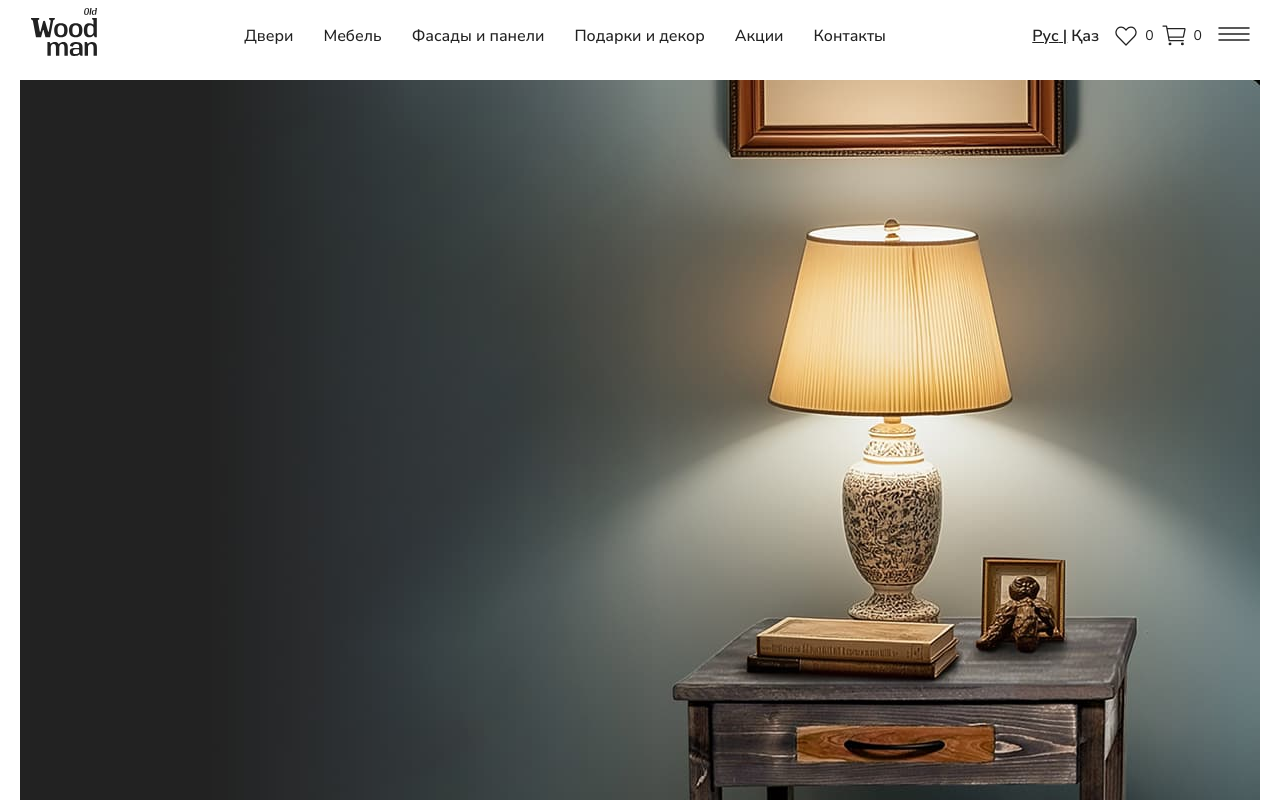
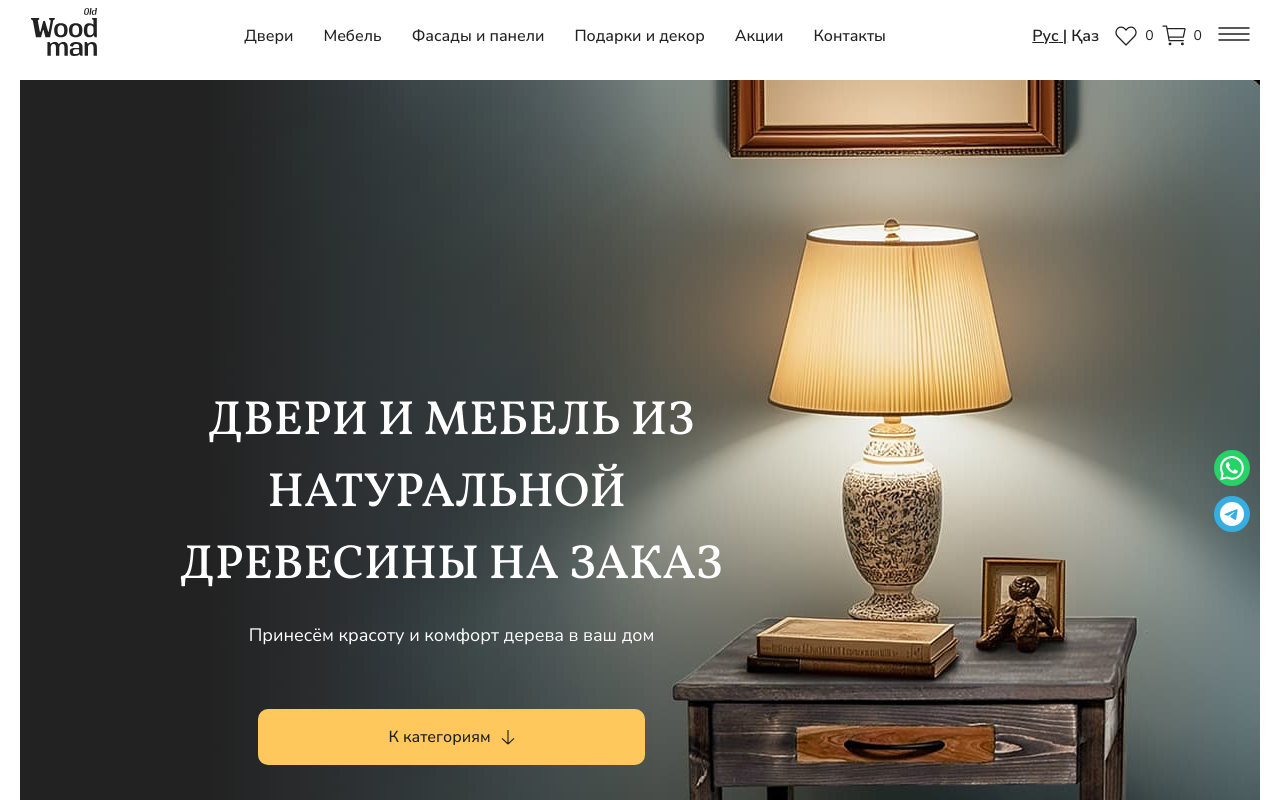
Before and after one commit to web-developer108/old-woodman, a React (Vite) app in the folder old-woodman-front/: page / in a window 1280 px wide. Shown: the top 800 px of the page. Built offline with nearby package versions, Linux system fonts and the light colour scheme.

Commit message:
home-page | added text to hero section

```diff
--- /dev/null
+++ b/old-woodman-front/src/components/icons/arrow-bottom-icon/arrow-bottom-icon.tsx
@@ -0,0 +1,11 @@
+import React from 'react';
+
+
+export const ArrowBottomIcon: React.FC = () => {
+  return (
+    <svg width="14" height="15" viewBox="0 0 14 15" fill="none" xmlns="http://www.w3.org/2000/svg">
+      <path d="M13 8.4L7 14M7 14L1 8.4M7 14L7 -2.62268e-07" stroke="#222222" strokeWidth="1.15"/>
+    </svg>
+
+  );
+};
--- a/old-woodman-front/src/i18n/locales/kk/home.json
+++ b/old-woodman-front/src/i18n/locales/kk/home.json
@@ -1,4 +1,7 @@
 {
   "title": "Old Woodman",
-  "description" : "Мебель на заказ от Old Woodman — стиль и качество"
+  "description" : "Мебель на заказ от Old Woodman — стиль и качество",
+  "hero.title" : "Есіктер мен жиһаз\nтабиғи ағаштан жасалған",
+  "hero.description" : "Ағаштың сұлулығы мен жайлылығын үйіңізге әкелейік",
+  "hero.button" : "Санаттарға"
 }
--- a/old-woodman-front/src/i18n/locales/ru/home.json
+++ b/old-woodman-front/src/i18n/locales/ru/home.json
@@ -1,4 +1,8 @@
 {
   "title": "Old Woodman",
-  "description" : "Мебель на заказ от Old Woodman — стиль и качество"
+  "description" : "Мебель на заказ от Old Woodman — стиль и качество",
+  "hero.title" : "Двери и мебель\nиз натуральной\u2028древесины на заказ",
+  "hero.description" : "Принесём красоту и комфорт дерева в ваш дом",
+  "hero.button" : "К категориям"
+
 }
--- a/old-woodman-front/src/pages/home/home.module.scss
+++ b/old-woodman-front/src/pages/home/home.module.scss
@@ -11,8 +11,46 @@
     background-position: right center;
     background-size: cover;
     background-repeat: no-repeat;
+    position: relative;
     @media (min-width: 1921px) {
       width: 1920px;
     }
+
+    .heroContent {
+      max-width: 551px;
+      color: var(--text-light-color);
+      padding-top: 306px;
+      padding-left: 156px;
+      letter-spacing: 0;
+      text-align: center;
+      display: flex;
+      justify-content: center;
+      flex-direction: column;
+      .title {
+        font-size: 48px;
+        margin-bottom: 20px;
+      }
+      .description{
+        margin-bottom: 60px;
+        font-weight: 400;
+        font-size: 18px;
+        line-height: 1.5;
+      }
+
+      .buttonWrapper {
+        padding: 0 82px;
+      }
+    }
+    .circleButtons{
+      position: absolute;
+      top:370px;
+      right: 10px;
+      display: flex;
+      flex-direction: column;
+      gap: 10px;
+      @media (max-width: 768px) {
+        display: none;
+      }
+    }
   }
 }
--- a/old-woodman-front/src/pages/home/home.tsx
+++ b/old-woodman-front/src/pages/home/home.tsx
@@ -1,13 +1,34 @@
 import { ToolPageLayout } from '../../components/tool-page-layout/tool-page-layout.tsx';
+import { usePageTranslate } from '../../hooks/page-translate/page-translate.ts';
+import { ColorButton } from '../../components/buttons/color-button/color-button.tsx';
+import { ArrowBottomIcon } from '../../components/icons/arrow-bottom-icon/arrow-bottom-icon.tsx';
+import { CircleButton } from '../../components/buttons/circle-button/circle-button.tsx';
+import { WhatsappIcon } from '../../components/icons/whatsapp-icon/whatsapp-icon.tsx';
+import { AppColors } from '../../styles.ts';
 import styles from './home.module.scss'
+import { TelegramIcon } from '../../components/icons/telegram-icon/telegram-icon.tsx';
 
 const Home = () => {
-  return(
+  const { t } = usePageTranslate()
+  return (
     <ToolPageLayout>
       <div className={styles.homePageContainer}>
         <section className={styles.hero}>
-
-          </section>
+          <div className={styles.heroContent}>
+            <h1 className={styles.title}>{(t('hero.title')).toUpperCase()}</h1>
+            <div className={styles.description}>{t('hero.description')}</div>
+            <div className={styles.buttonWrapper}>
+              <ColorButton label={t('hero.button')} icon={<ArrowBottomIcon/>}/>
+            </div>
+          </div>
+          <div className={styles.circleButtons}>
+            <CircleButton bgColor={AppColors.button.green} icon={<WhatsappIcon color={AppColors.text.light}/>}/>
+            <CircleButton bgColor={AppColors.button.blue} icon={
+              <TelegramIcon
+                arrowColor={AppColors.button.blue}
+                                                                              backgroundColor={AppColors.text.light}/>}/>
+          </div>
+        </section>
       </div>
     </ToolPageLayout>
   )
--- a/old-woodman-front/src/styles.scss
+++ b/old-woodman-front/src/styles.scss
@@ -60,4 +60,5 @@ body {
 h1, h2, h3, h4 {
   font-family: 'Vollkorn', serif;
   font-weight: 500;
+  margin: 0;
 }
```
